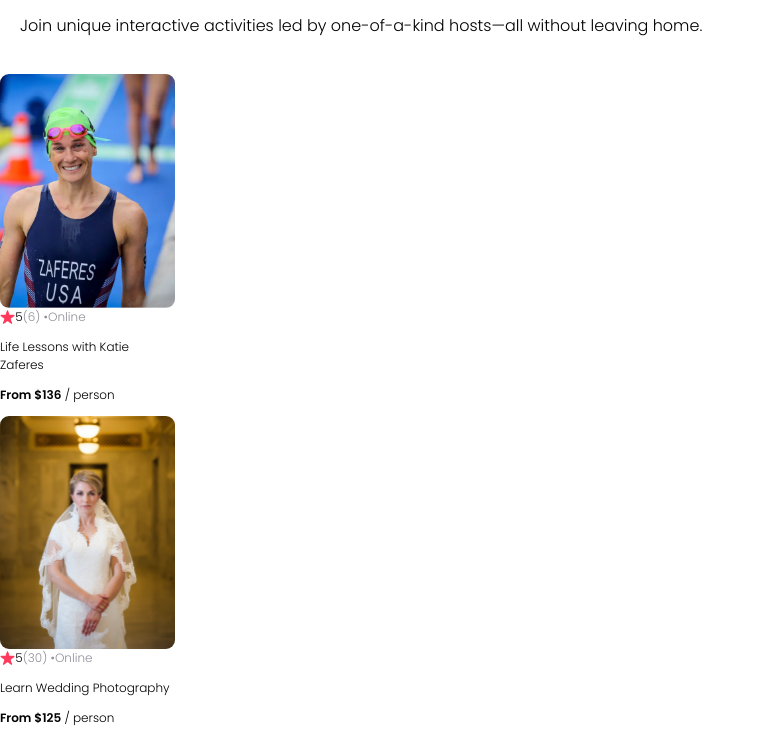
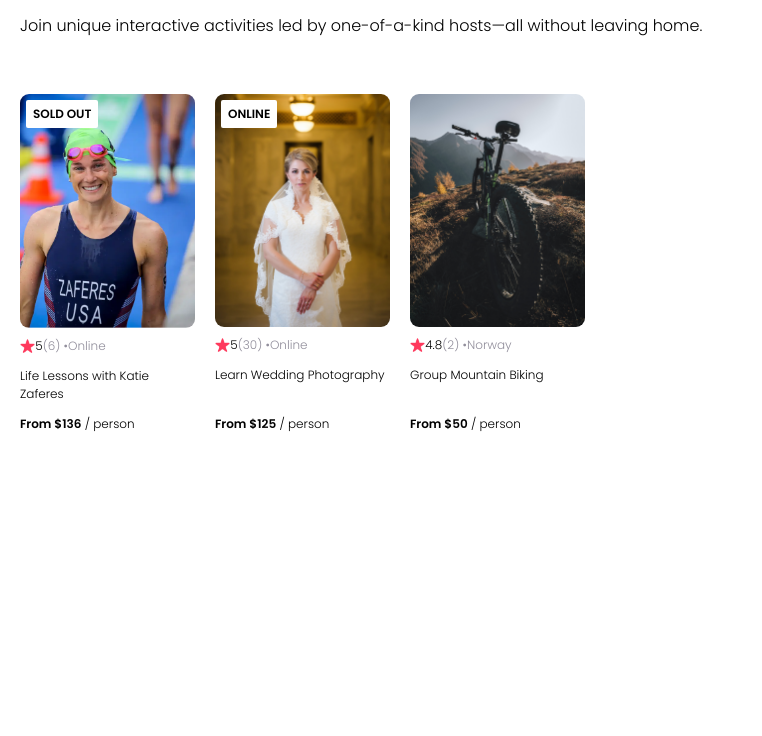
Before and after one commit to dirtyavenger/scrimbaReactJsProject2, a React app: page / in a window 1280 px wide. Shown: the part 617-1353 px from the top of the page, without its empty margins (0-762 px from the left). After the commit the page ends 1082 px from the top, so only its background shows below. Built offline with nearby package versions, Linux system fonts and the light colour scheme.

Commit message:
Final commit

```diff
--- a/App.js
+++ b/App.js
@@ -14,12 +14,15 @@ export default function App() {
   const cards = data.map((cardData) => {
     return (
       <Card
-        image={`../static/${cardData.coverImg}`}
-        rating={cardData.stats.rating}
-        reviewCount={cardData.stats.reviewCount}
-        country={cardData.location}
-        title={cardData.title}
-        price={cardData.price}
+        key={cardData.id}
+        item={cardData}
+        // image={`../static/${cardData.coverImg}`}
+        // rating={cardData.stats.rating}
+        // reviewCount={cardData.stats.reviewCount}
+        // location={cardData.location}
+        // title={cardData.title}
+        // price={cardData.price}
+        // openSpots={cardData.openSpots}
       />
     );
   });
@@ -28,7 +31,7 @@ export default function App() {
     <div>
       <Navbar />
       <Hero />
-      {cards}
+      <section className="cards-list">{cards}</section>
     </div>
   );
 }
--- a/components/Card.js
+++ b/components/Card.js
@@ -2,18 +2,23 @@ import React from "react";
 import Star from "../images/star.png";
 
 export function Card(props) {
+  const { item } = props;
+  let badge;
+  if (!item.openSpots) badge = "SOLD OUT";
+  else if (item.location === "Online") badge = "ONLINE";
   return (
     <div className="card">
-      <img src={props.image} className="card--image" />
+      {badge && <div className="card--badge">{badge}</div>}
+      <img src={`../static/${item.coverImg}`} className="card--image" />
       <div className="card--stats">
         <img src={Star} className="card--star" />
-        <span>{props.rating}</span>
-        <span className="grey"> ({props.reviewCount}) • </span>
-        <span className="grey">{props.country}</span>
+        <span>{item.stats.rating}</span>
+        <span className="grey"> ({item.stats.reviewCount}) • </span>
+        <span className="grey">{item.location}</span>
       </div>
-      <p>{props.title}</p>
-      <p>
-        <span className="bold">From ${props.price}</span> / person
+      <p className="card--title">{item.title}</p>
+      <p className="card--price">
+        <span className="bold">From ${item.price}</span> / person
       </p>
     </div>
   );
--- a/style.css
+++ b/style.css
@@ -46,12 +46,61 @@ section {
   margin-top: 0;
 }
 
+.cards-list {
+  display: flex;
+  flex-wrap: nowrap;
+  gap: 20px;
+  overflow-x: auto;
+}
+
 .card {
   width: 175px;
   font-size: 12px;
+  flex: 0 0 auto; /* ADD */
+  display: flex; /* ADD */
+  flex-direction: column; /* ADD */
+  position: relative;
 }
 
 .card--image {
+  width: 100%;
+  border-radius: 9px;
+  margin-bottom: 9px;
+}
+
+/* ADD */
+.card--title {
+  overflow: hidden;
+  text-overflow: ellipsis;
+}
+
+.card--stats {
+  display: flex;
+  align-items: center;
+}
+
+.card--star {
+  height: 14px;
+}
+
+/* ADD */
+.card--price {
+  margin-top: auto;
+}
+
+.card--badge {
+  position: absolute;
+  top: 6px;
+  left: 6px;
+  background-color: white;
+  padding: 5px 7px;
+  border-radius: 2px;
+  font-weight: bold;
+  z-index: 1;
+}
+
+.card--image {
+  position: relative;
   width: 100%;
   border-radius: 9px;
 }
@@ -64,3 +113,16 @@ section {
 .card--star {
   height: 14px;
 }
+.card--price {
+  margin-top: auto;
+}
+
+.card--badge {
+  position: absolute;
+  top: 6px;
+  left: 6px;
+  background-color: white;
+  padding: 5px 7px;
+  border-radius: 2px;
+  font-weight: bold;
+}
```
